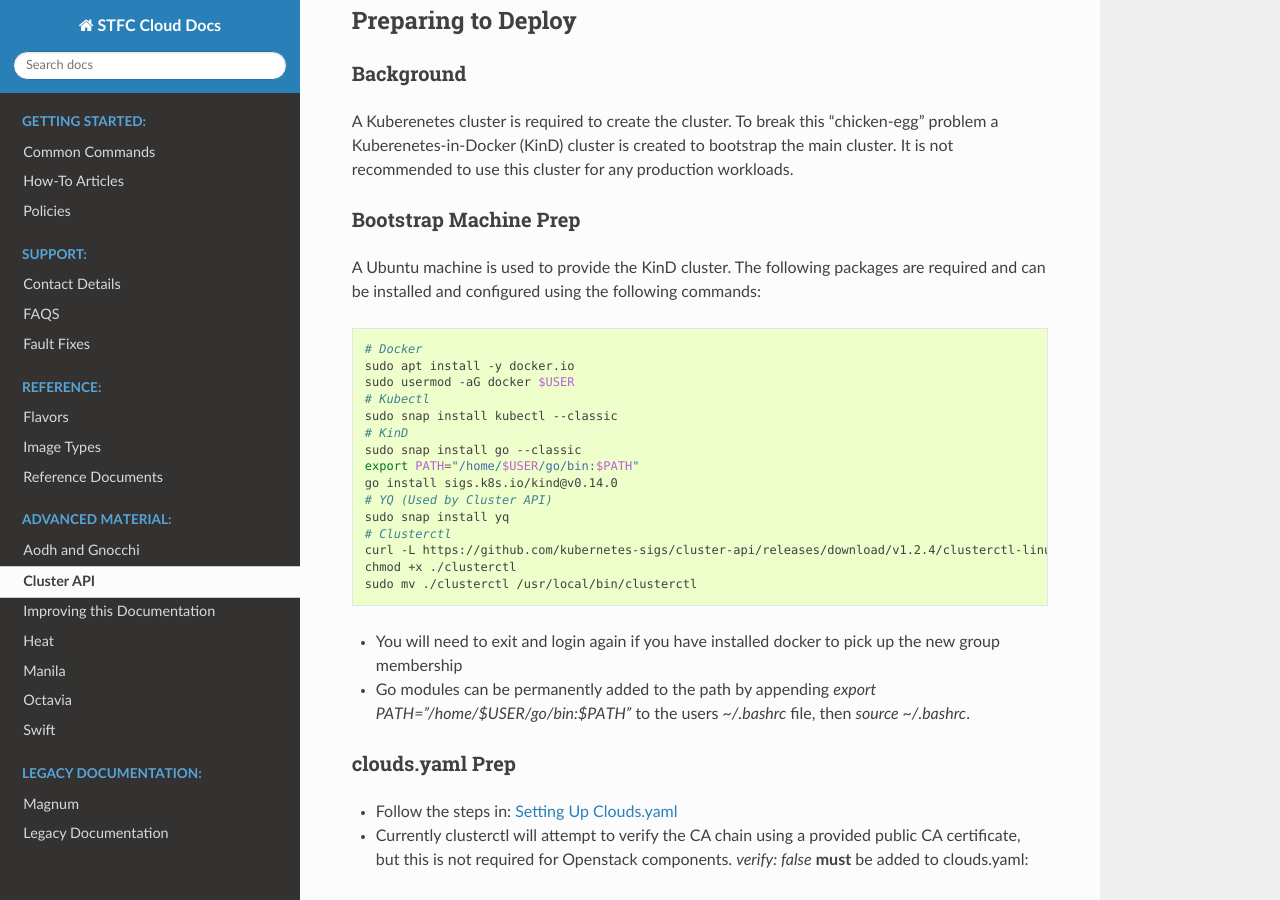
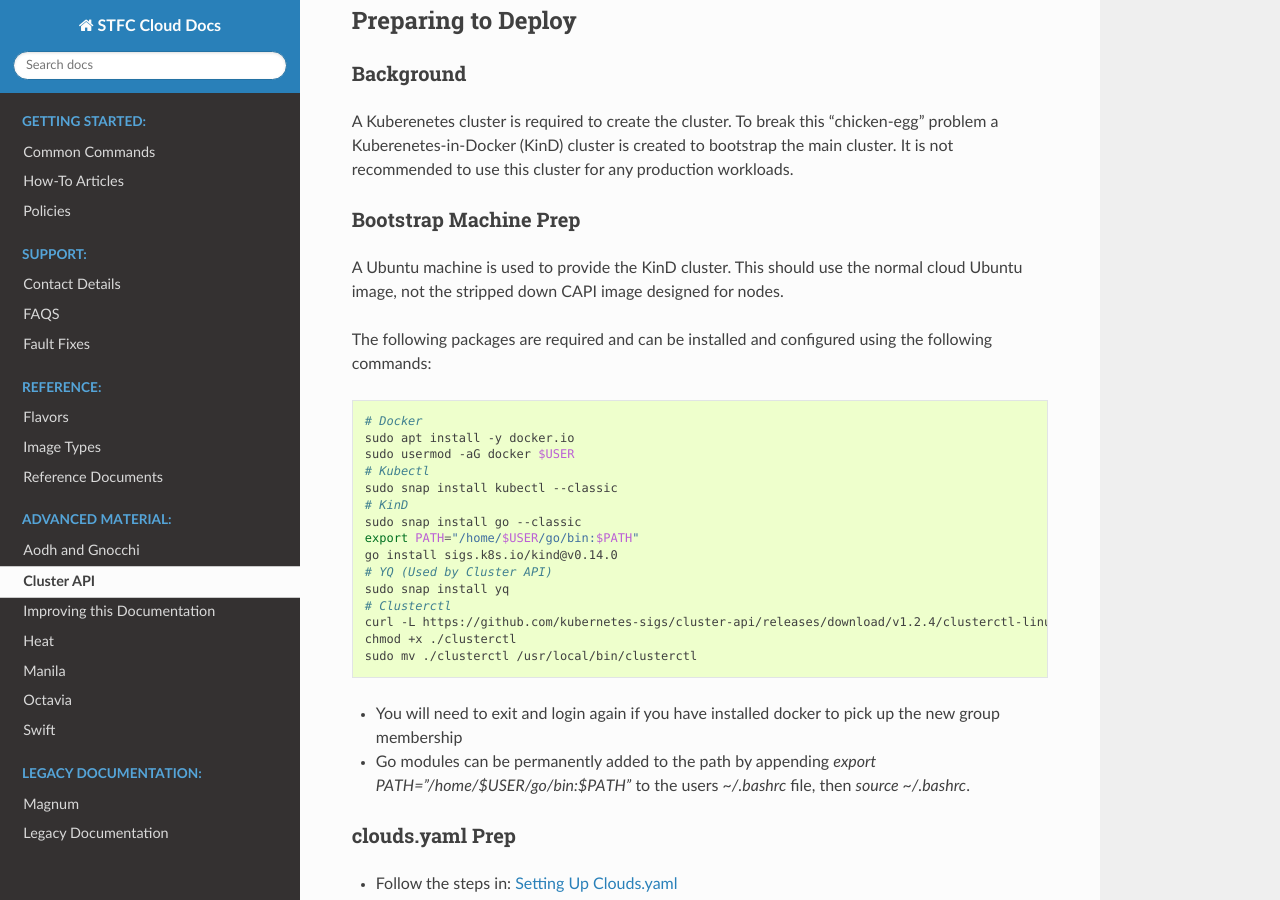
Before and after one commit to stfc/cloud-docs, a Sphinx documentation site: the page built from source/ClusterAPI/Setup.rst, in a window 1280 px wide and 900 px high, scrolled down 1315 px. Built offline with Sphinx 7.4.7 and the Read the Docs theme 2.0.0, drawn with Linux system fonts in a browser that asks for light colours.

Commit message:
Make it clear which Ubuntu image we need for mgmt machine
This is based on user feedback, as they weren't sure if they were using
the CAPI image or not.

```diff
--- a/source/ClusterAPI/Setup.rst
+++ b/source/ClusterAPI/Setup.rst
@@ -49,7 +49,10 @@ recommended to use this cluster for any production workloads.
 Bootstrap Machine Prep
 ----------------------
 
-A Ubuntu machine is used to provide the KinD cluster. The following packages are required and
+A Ubuntu machine is used to provide the KinD cluster. This should use the normal
+cloud Ubuntu image, not the stripped down CAPI image designed for nodes.
+
+The following packages are required and
 can be installed and configured using the following commands:
 
 .. code-block:: bash
```
